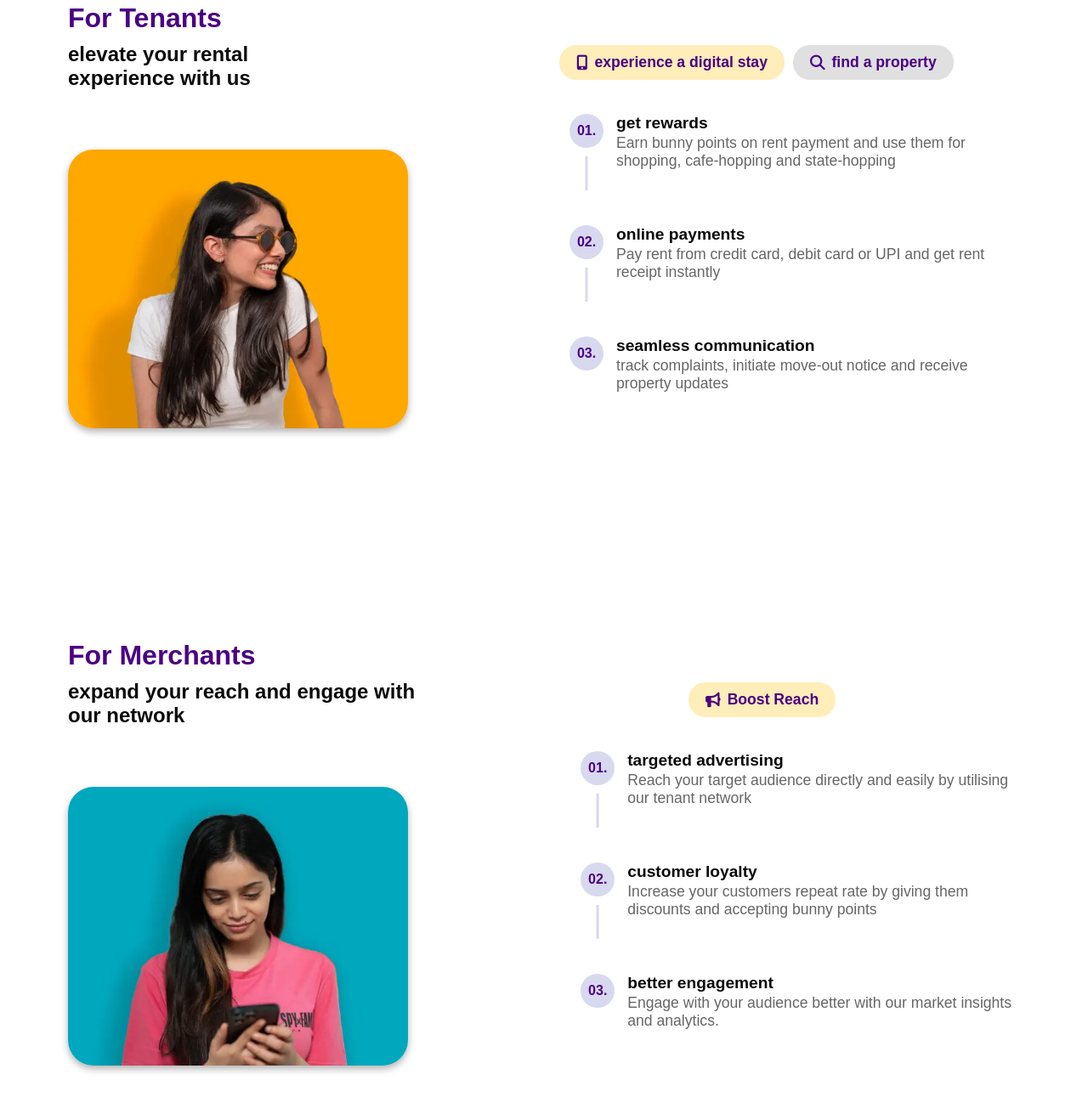
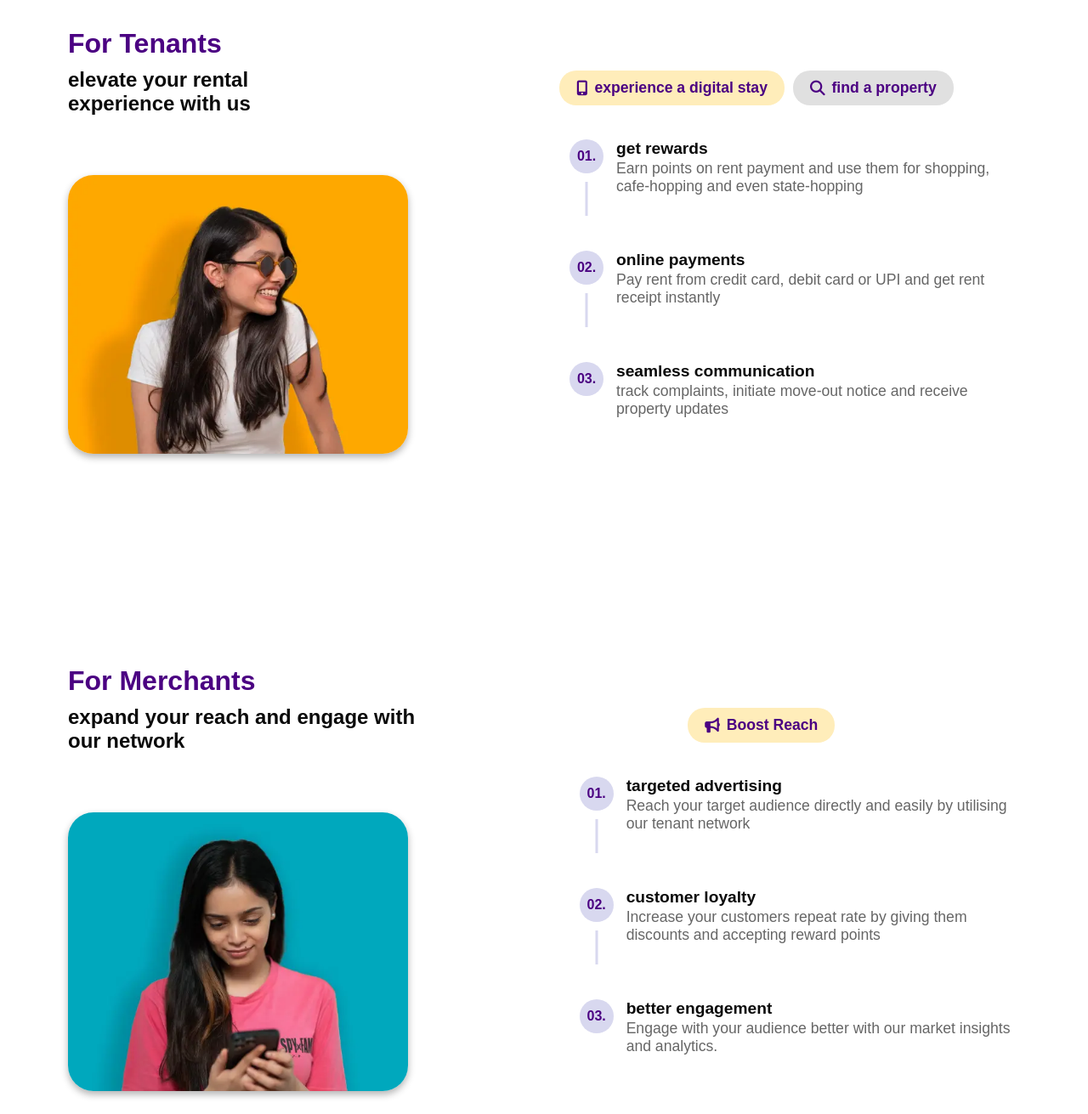
Before and after one commit to priyanks179/neztWebsite, a plain HTML site: page index.html in a window 1280 px wide. Shown: the part 1349-2660 px from the top of the page at 85% size. Drawn offline with Linux system fonts and the light colour scheme.

Commit message:
Update index.html

```diff
--- a/index.html
+++ b/index.html
@@ -44,6 +44,7 @@
                     <img src="person.png" alt="Person" class="person">
                 </div>
             </div>
+            </section>
 
             <section id="landowners">
                 <div class="container-content">
@@ -154,7 +155,7 @@
                             <span class="step-number">01.</span>
                             <div class="step-content">
                                 <span class="step-title">get rewards</span>
-                                <p class="step-description">Earn bunny points on rent payment and use them for shopping, cafe-hopping and state-hopping</p>
+                                <p class="step-description">Earn points on rent payment and use them for shopping, cafe-hopping and even state-hopping</p>
                             </div>
                         </div>
 
@@ -241,7 +242,7 @@
                         <span class="step-number">02.</span>
                         <div class="step-content">
                             <span class="step-title">customer loyalty</span>
-                            <p class="step-description">Increase your customers repeat rate by giving them discounts and accepting bunny points</p>
+                            <p class="step-description">Increase your customers repeat rate by giving them discounts and accepting reward points</p>
                         </div>
                     </div>
                     <div class="step">
```
